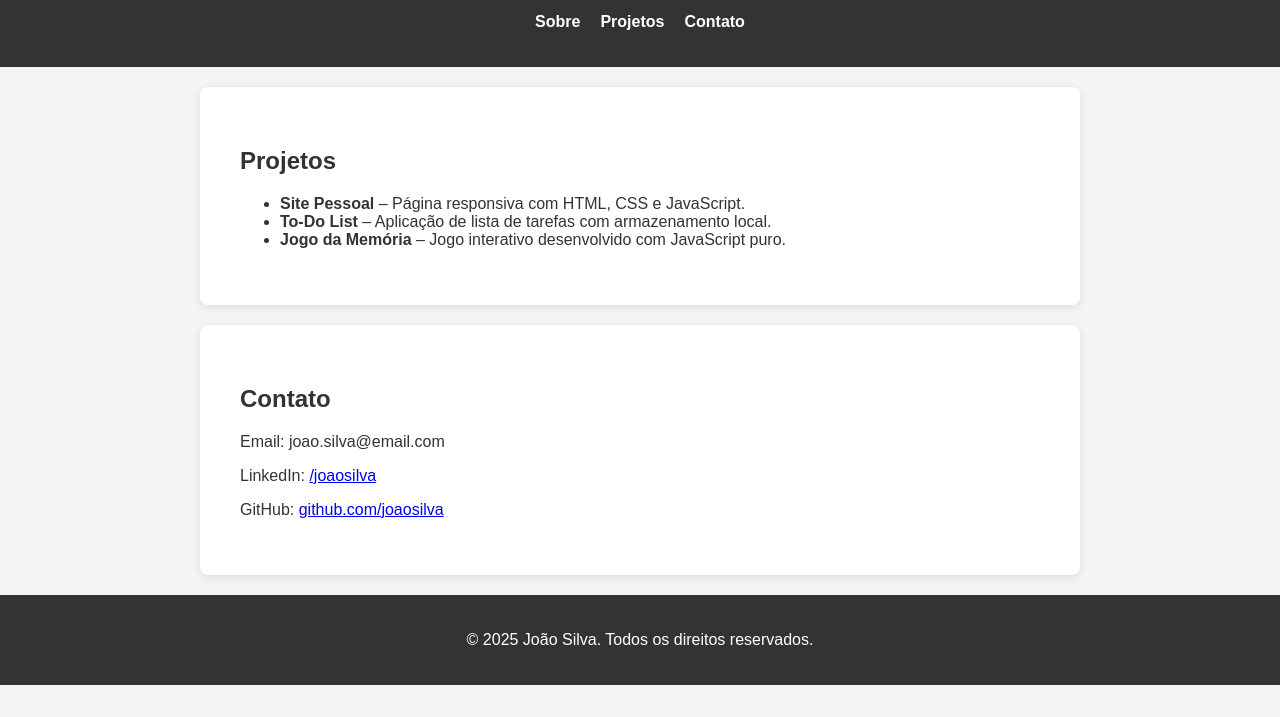
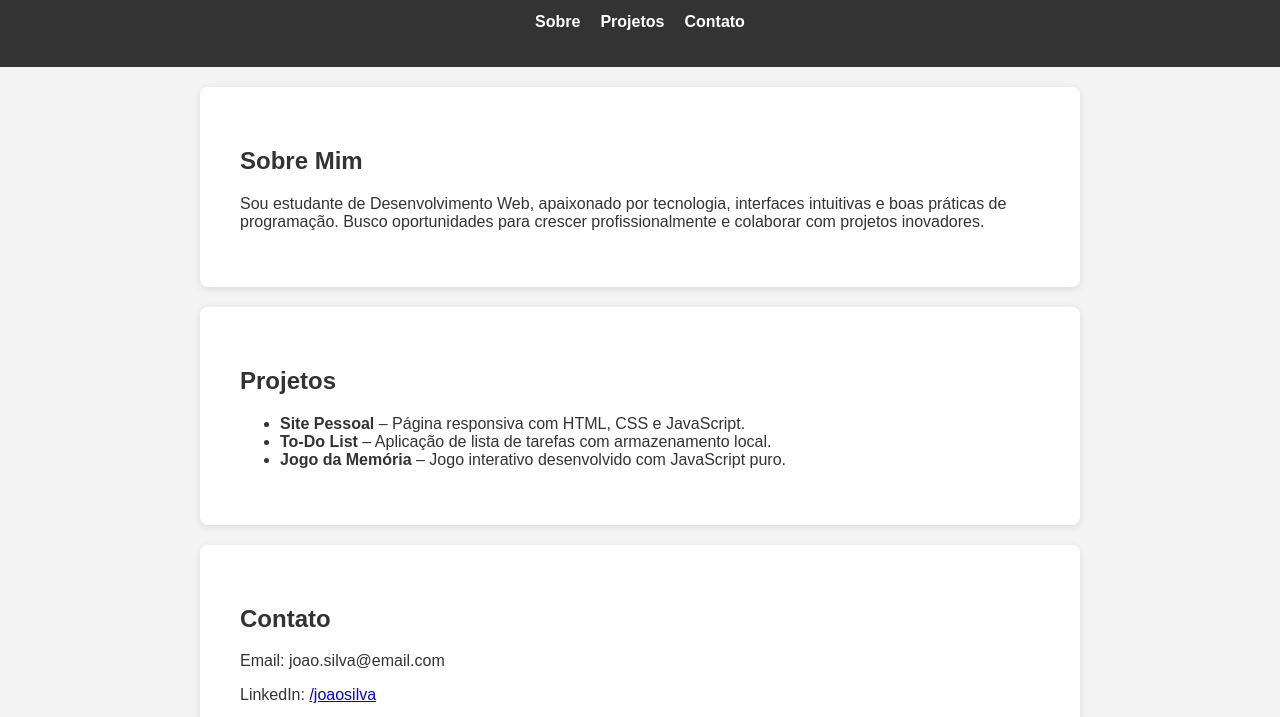
Before and after one commit to matt0liveira/portifolio, a plain HTML site: page index.html in a window 1280 px wide. Shown: the part 60-777 px from the top of the page. Drawn offline with Linux system fonts and the light colour scheme.

Commit message:
Adicionado seção Sobre mim

```diff
--- a/index.html
+++ b/index.html
@@ -16,7 +16,13 @@
  </ul>
  </nav>
  </header>
-
+ <section id="sobre">
+    <h2>Sobre Mim</h2>
+    <p>Sou estudante de Desenvolvimento Web, apaixonado por
+   tecnologia, interfaces intuitivas e boas práticas de programação.
+   Busco oportunidades para crescer profissionalmente e colaborar com
+   projetos inovadores.</p>
+    </section>
  <section id="projetos">
  <h2>Projetos</h2>
  <ul>
```
